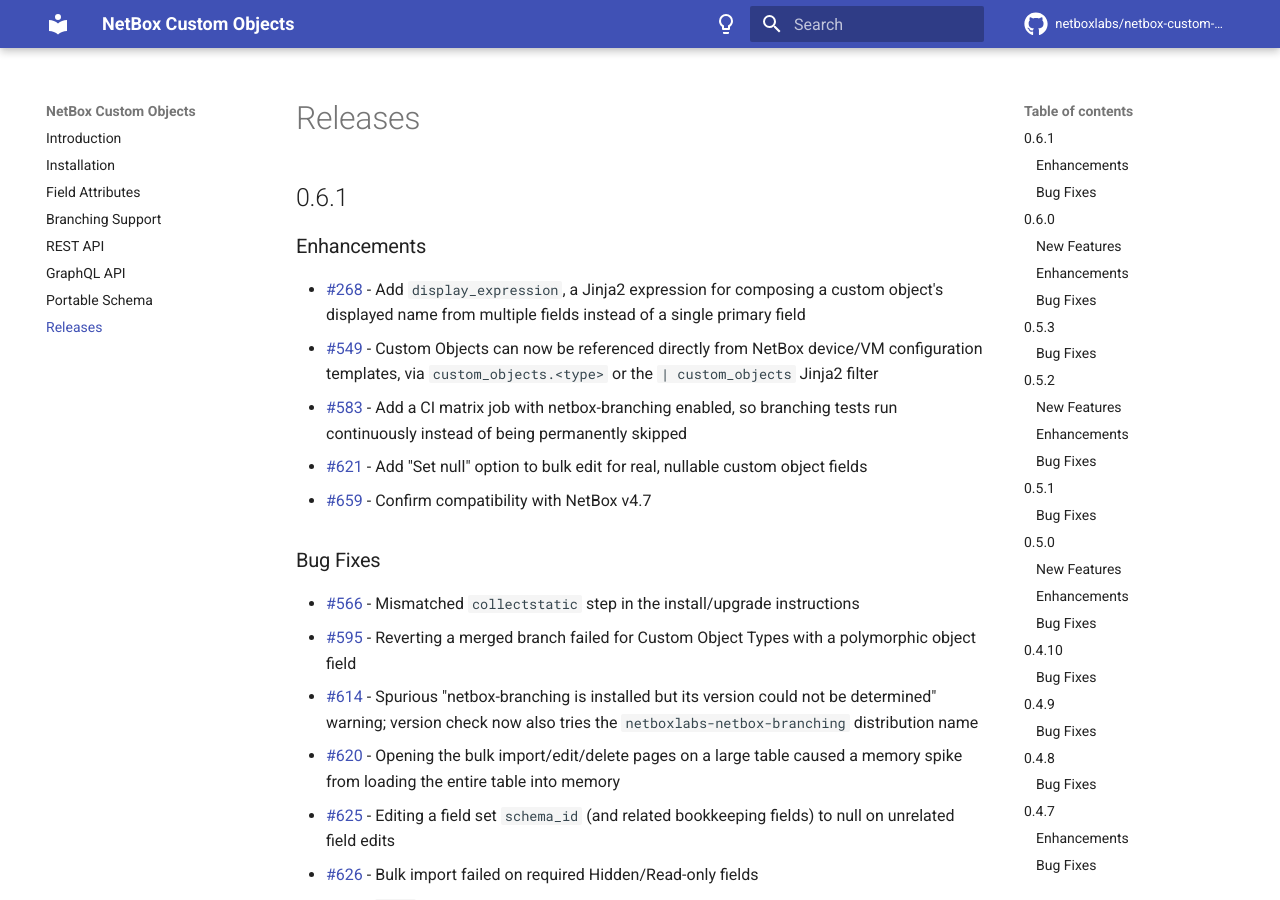
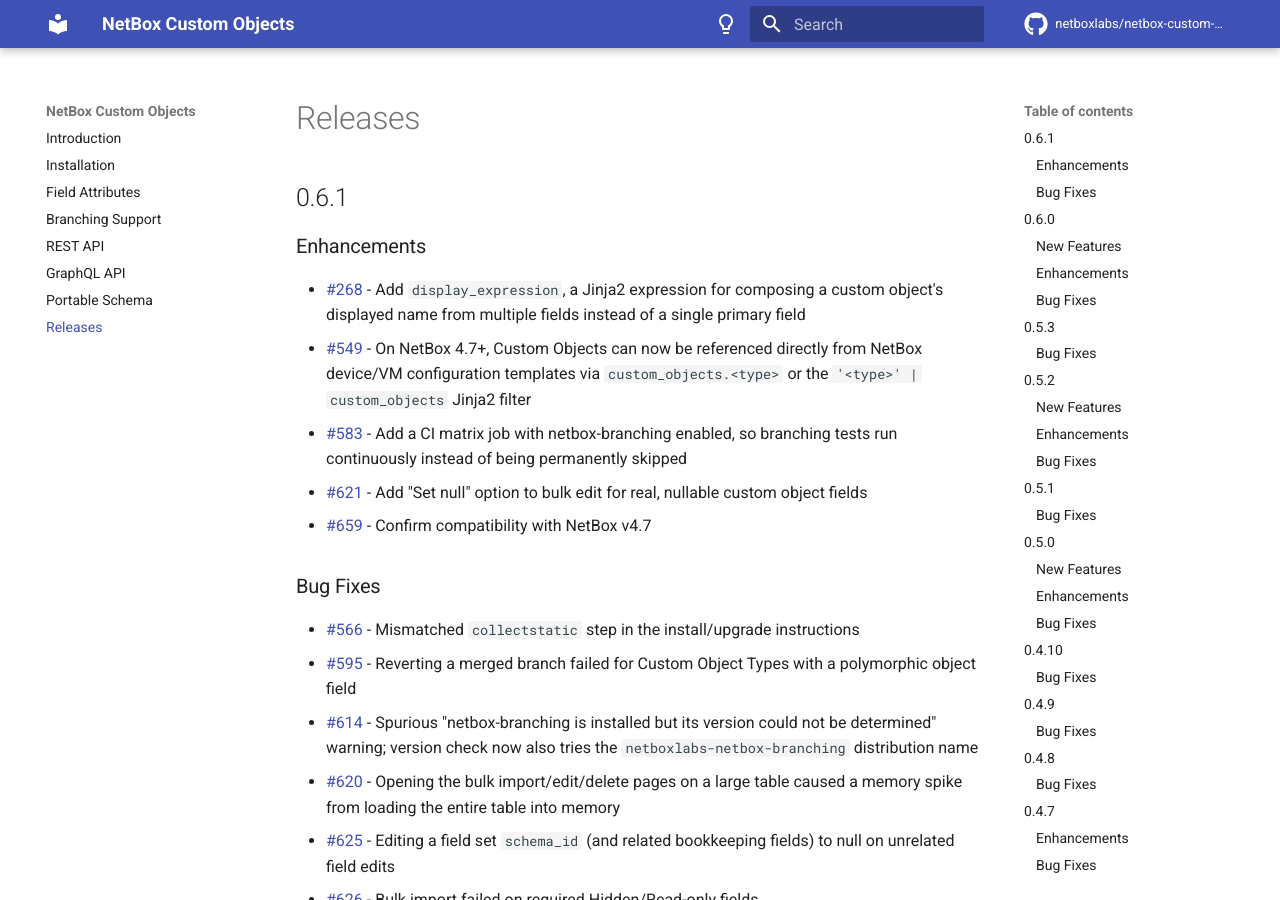
Before and after one commit to netboxlabs/netbox-custom-objects, an MkDocs documentation site: the page built from docs/releases.md, in a window 1280 px wide and 900 px high. Built offline with MkDocs 1.6.1 and Material for MkDocs 9.7.7, drawn with Linux system fonts in a browser that asks for light colours; comment, search, counter and statistics services are not loaded.

Commit message:
Update docs/releases.md
Co-authored-by: Martin Hauser <mhauser@netboxlabs.com>

```diff
--- a/docs/releases.md
+++ b/docs/releases.md
@@ -5,7 +5,7 @@
 ### Enhancements
 
 - [#268](https://github.com/netboxlabs/netbox-custom-objects/issues/268) - Add `display_expression`, a Jinja2 expression for composing a custom object's displayed name from multiple fields instead of a single primary field
-- [#549](https://github.com/netboxlabs/netbox-custom-objects/issues/549) - Custom Objects can now be referenced directly from NetBox device/VM configuration templates, via `custom_objects.<type>` or the `| custom_objects` Jinja2 filter
+- [#549](https://github.com/netboxlabs/netbox-custom-objects/issues/549) - On NetBox 4.7+, Custom Objects can now be referenced directly from NetBox device/VM configuration templates via `custom_objects.<type>` or the `'<type>' | custom_objects` Jinja2 filter
 - [#583](https://github.com/netboxlabs/netbox-custom-objects/issues/583) - Add a CI matrix job with netbox-branching enabled, so branching tests run continuously instead of being permanently skipped
 - [#621](https://github.com/netboxlabs/netbox-custom-objects/issues/621) - Add "Set null" option to bulk edit for real, nullable custom object fields
 - [#659](https://github.com/netboxlabs/netbox-custom-objects/issues/659) - Confirm compatibility with NetBox v4.7
```
